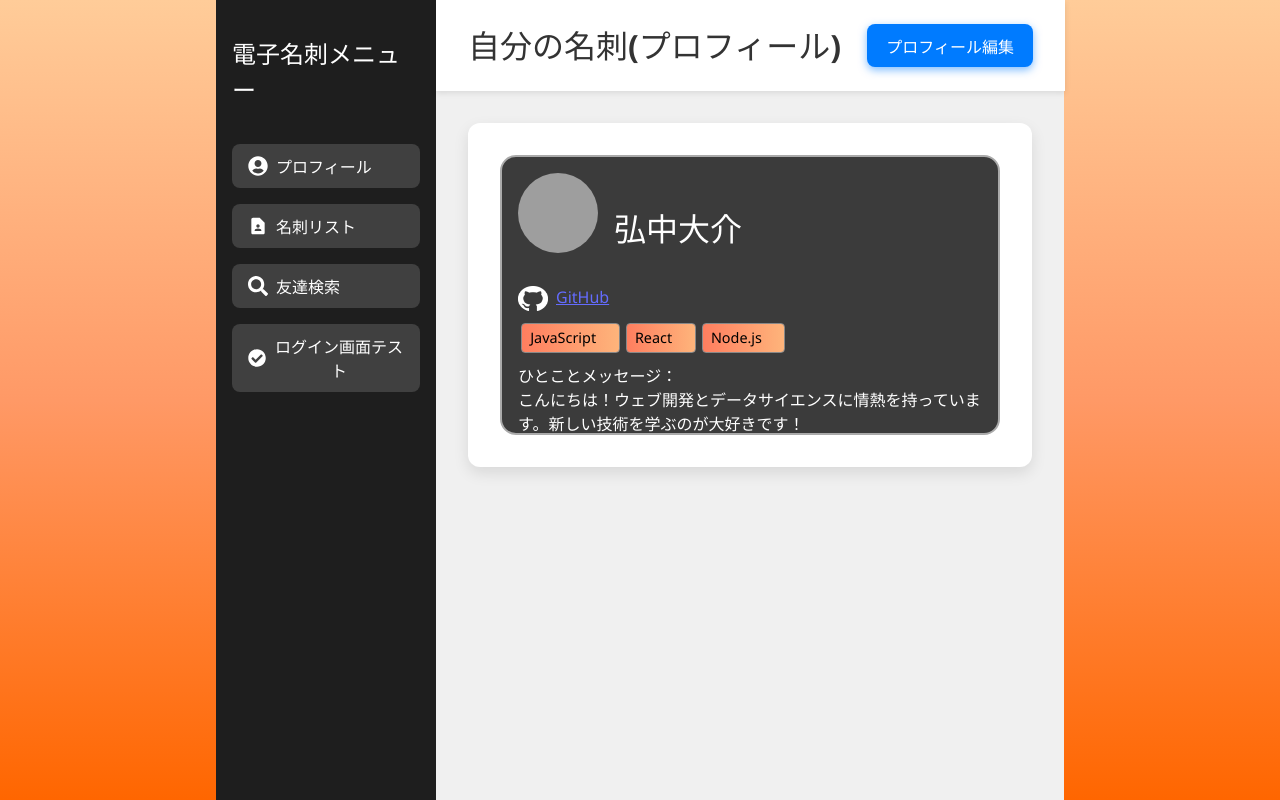
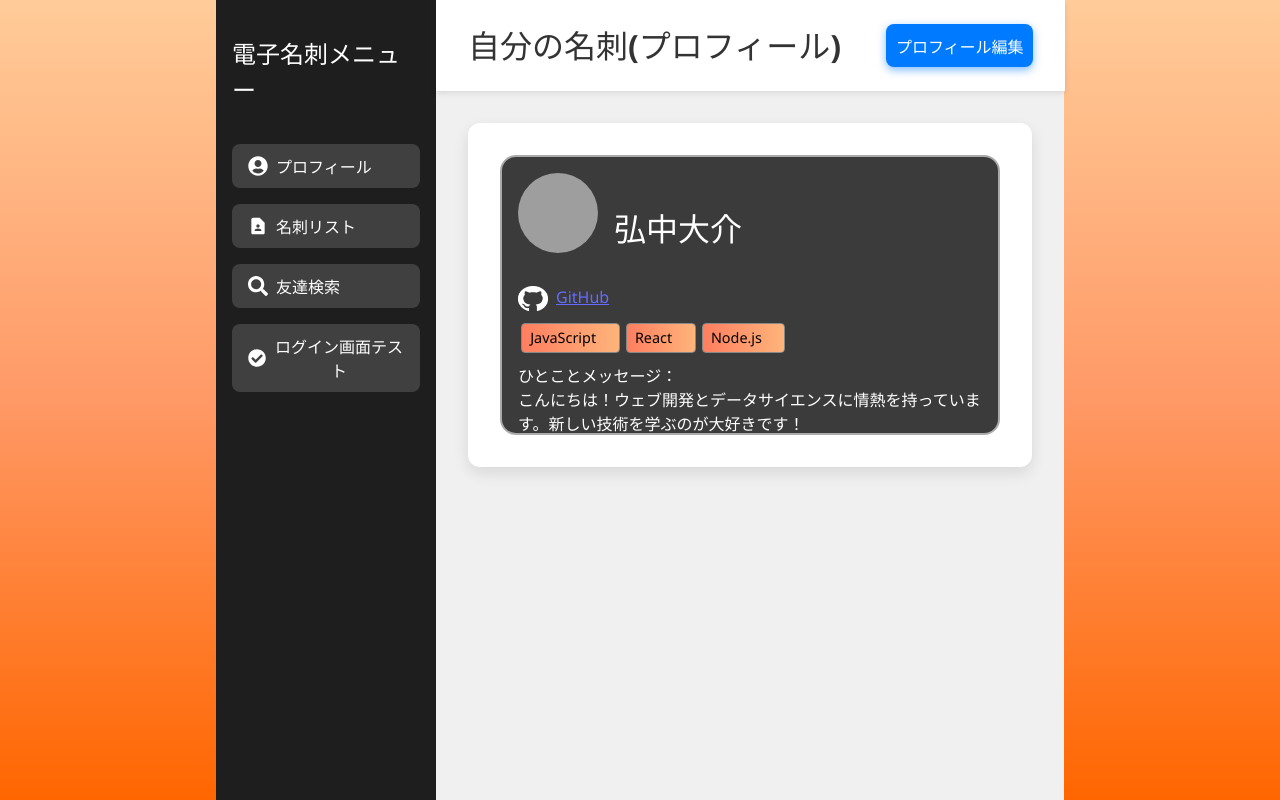
Before and after one commit to thisismine-kai/ElectronicBusinessCard, a React (Vite) app: page /mybusinesscard in a window 1280 px wide. Built offline with nearby package versions, Linux system fonts and the light colour scheme; grey boxes are pictures that could not be loaded.

Commit message:
メッセージ

```diff
--- a/src/pages/MyBusinessCard.jsx
+++ b/src/pages/MyBusinessCard.jsx
@@ -50,7 +50,7 @@ function MyBusinessCard() {
       <button
         onClick={handleEditClick}
         style={{
-          padding: '0.6rem 1.2rem',
+          padding: '0.6rem 0.6rem',
           backgroundColor: '#007bff',
           border: 'none',
           borderRadius: '8px',
```
